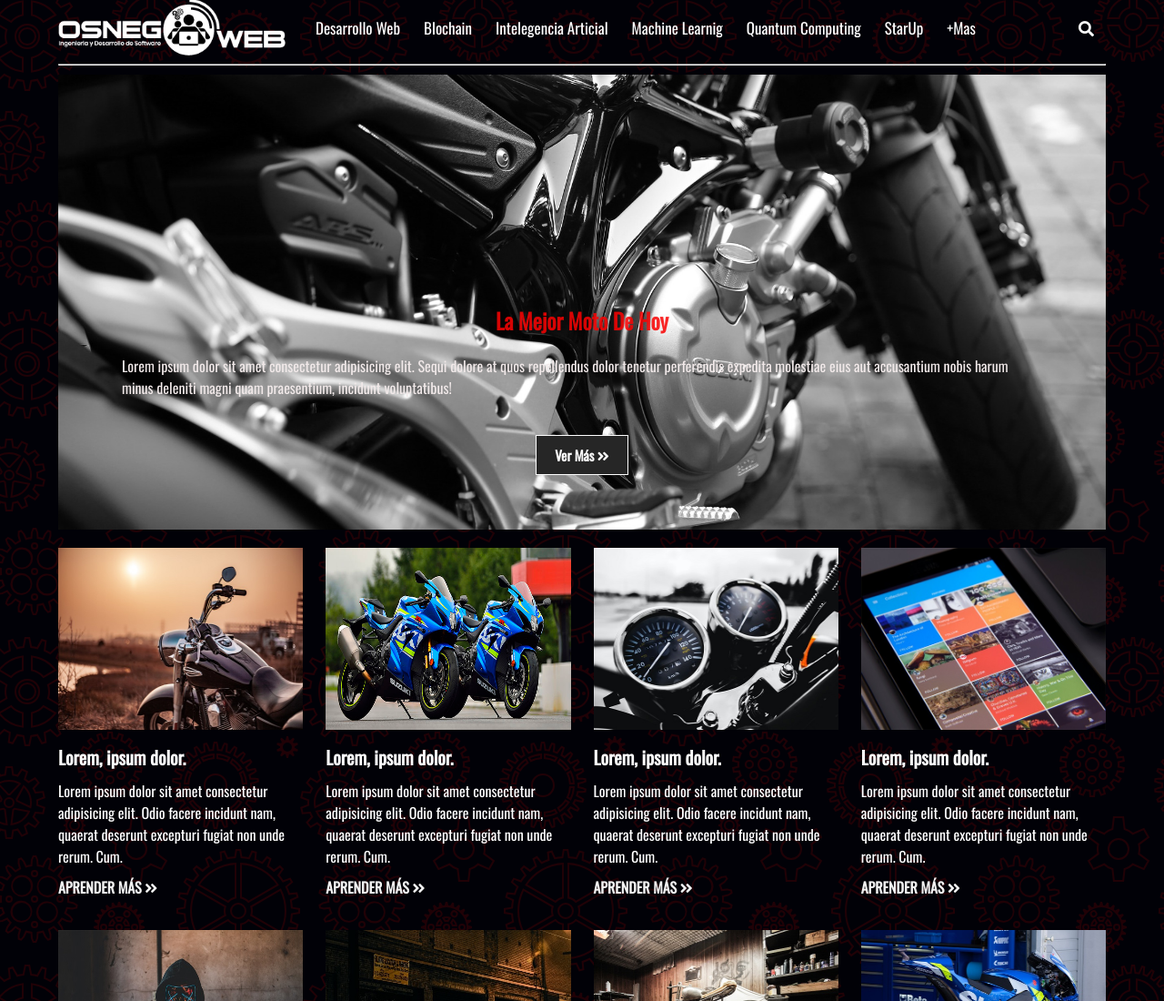
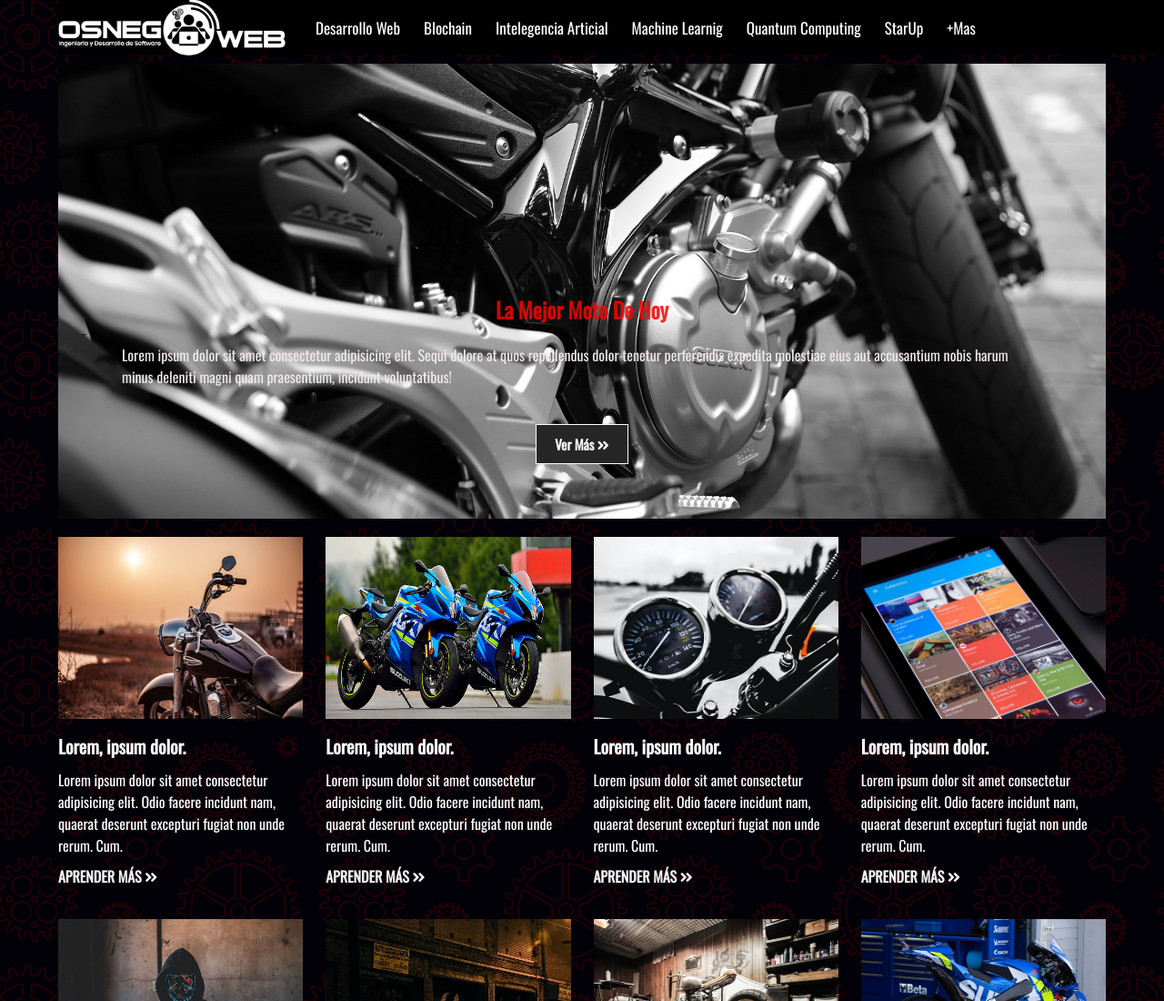
Before and after one commit to orlando2019/portafolio2, a plain HTML site: page index.html in a window 1280 px wide. Shown: the top 1100 px of the page at 91% size. Drawn offline with nearby package versions, Linux system fonts and the light colour scheme.

Commit message:
Se fija banner

```diff
--- a/css/styles.css
+++ b/css/styles.css
@@ -39,6 +39,10 @@ ul{
     align-items: center;
     height: 60px;
     padding: 20px 0;
+    top: 0;
+    width: 100%;
+    background: black;
+    position: fixed;
 }
 
 .nav-brand{
@@ -67,10 +71,6 @@ ul{
     margin-left: 20px;
 }
 
-hr{
-    margin: 10px 0;
-}
-
 .menu-btn{
     position: absolute;
     cursor: pointer;
@@ -83,6 +83,7 @@ hr{
 
 /* SHOWCASE */
 .showcase {
+    margin-top: 70px;
     width: 100%;
     height: 500px;
     background: url(../media/fondo.jpg) no-repeat center center/cover;
--- a/index.html
+++ b/index.html
@@ -61,7 +61,7 @@
             </ul>
 
         </nav>
-        <hr>
+
 
         <!-- Pantalla Pricipal o SHOWCASE -->
         <header class="showcase">
```
